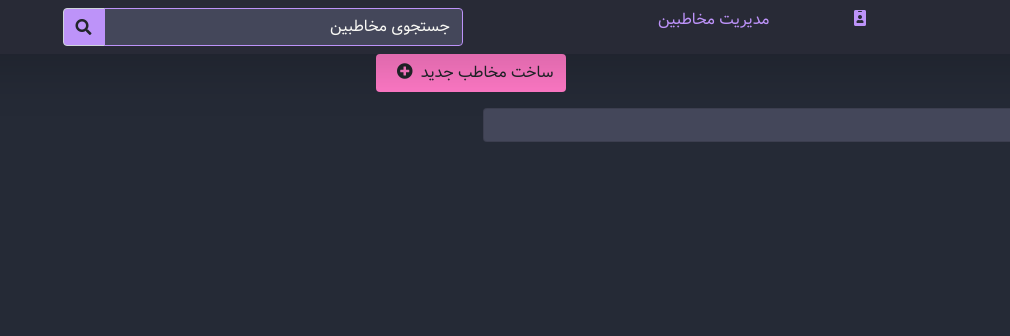
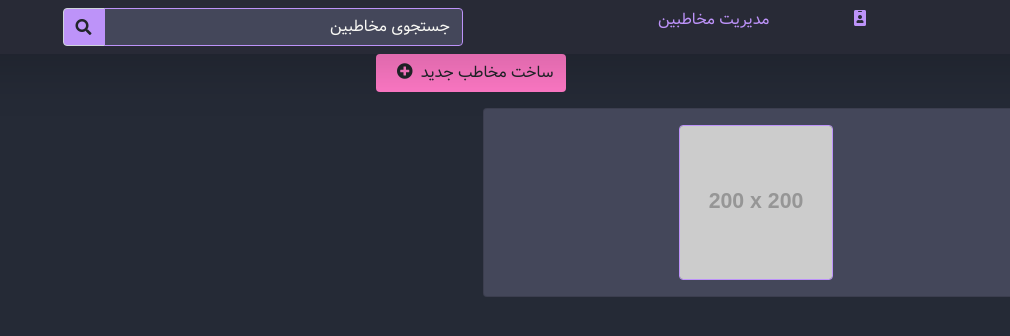
Before and after one commit to c0dehigh/contact-manager, a React (Create React App) app: page / in a window 1280 px wide. Shown: the top 336 px of the page, without its empty margins (270-1280 px from the left). Built offline with nearby package versions, Linux system fonts and the light colour scheme.

Commit message:
Added col

```diff
--- a/src/components/contact/Contacts.jsx
+++ b/src/components/contact/Contacts.jsx
@@ -1,4 +1,4 @@
-import { Pink, CurrentLine } from "../../helpers/colors";
+import { Pink, CurrentLine, Purple } from "../../helpers/colors";
 
 const Contacts = () => {
   return (
@@ -23,6 +23,14 @@ const Contacts = () => {
             <div style={{ backgroundColor: CurrentLine }} className="card my-2">
               <div className="card-body">
                 <div className="row align-items-center d-flex justify-content-around">
+                  <div className="col-md-4 col-sm-4">
+                    <img
+                      src="https://via.placeholder.com/200"
+                      alt=""
+                      style={{ border: `1px solid ${Purple}` }}
+                      className="img-fluid rounded"
+                    />
+                  </div>
                   <div></div>
                 </div>
               </div>
```
